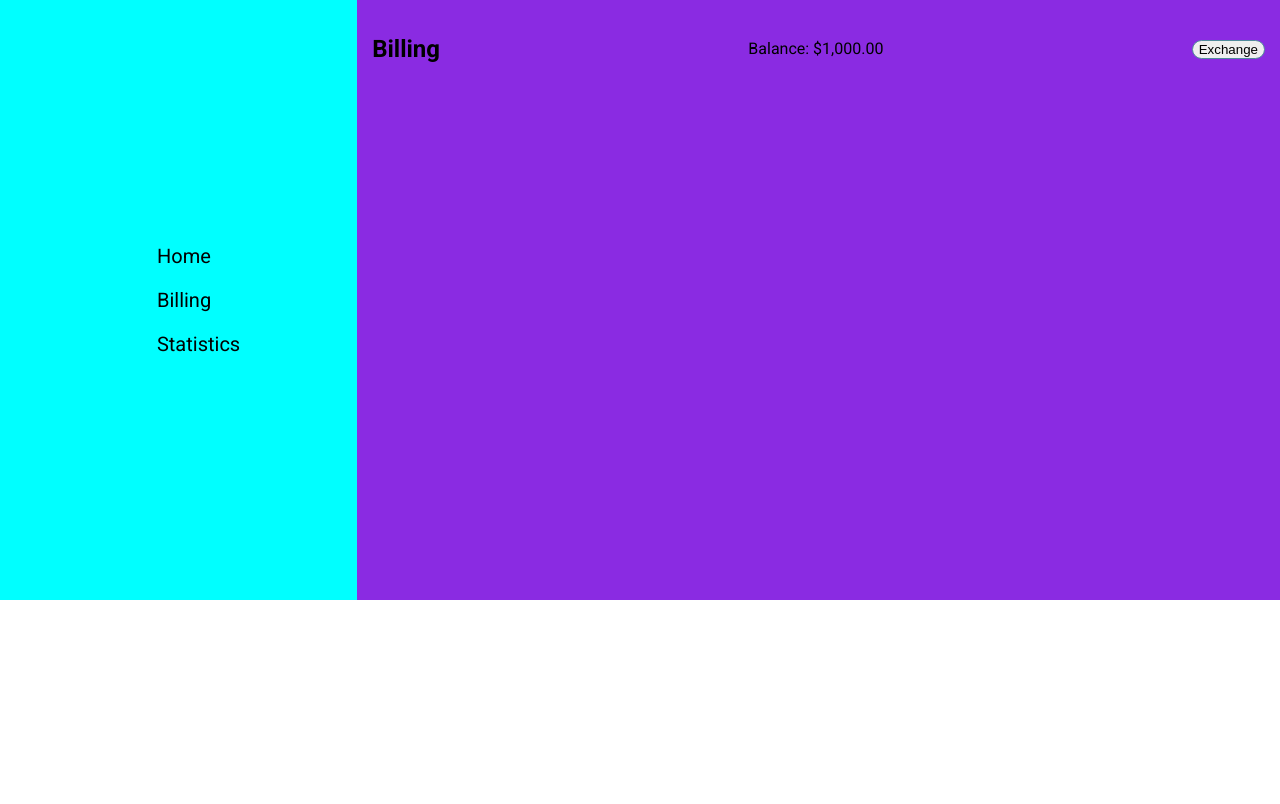
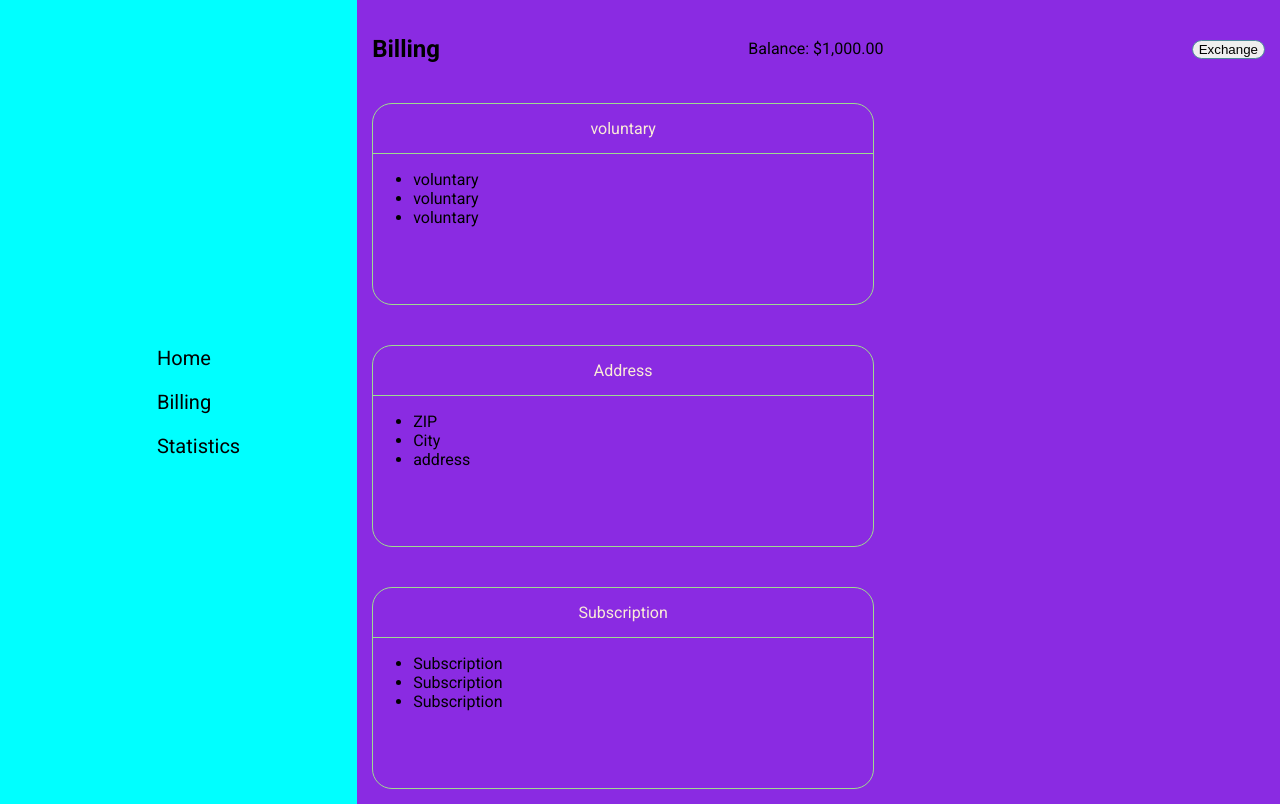
Before and after one commit to szobek/lastProjectWithAngular, an Angular app: page /billing in a window 1280 px wide. Built offline with nearby package versions, Linux system fonts and the light colour scheme.

Commit message:
Setup card base style

```diff
--- /dev/null
+++ b/src/app/components/billing/setup-card-wrapper/setup-card-wrapper.component.html
@@ -0,0 +1,6 @@
+<div class="setup-card-wrapper">
+    <billing-setup-card cardTitle="voluntary" cardSubtitle="please set" />
+    <billing-setup-card cardTitle="Address"  />
+    <billing-setup-card cardTitle="Subscription" />
+
+</div>
--- /dev/null
+++ b/src/app/components/billing/setup-card-wrapper/setup-card-wrapper.component.scss
@@ -0,0 +1,8 @@
+.setup-card-wrapper{
+    display: flex;
+    flex-direction: row;
+    flex-wrap: wrap;
+    justify-content: space-between;
+    margin-top: 20px;
+    gap: 40px;
+}
--- /dev/null
+++ b/src/app/components/billing/setup-card/setup-card.component.html
@@ -0,0 +1,4 @@
+<div class="card">
+    <div class="head">{{cardTitle}} </div>
+    <div class="body" [innerHTML]="cardDescription"></div>
+</div>
--- /dev/null
+++ b/src/app/components/billing/setup-card/setup-card.component.scss
@@ -0,0 +1,13 @@
+.card{
+    width: 45%;
+    min-width: 500px;
+    border: 1px solid #9edb8f;
+    height: 200px;
+    border-radius: 20px;
+    .head{
+        text-align: center;
+        padding: 15px 0;
+        border-bottom: 1px solid #9edb8f;
+        color: antiquewhite;
+    }
+}
--- /dev/null
+++ b/src/app/components/billing/setup-card/setup-card.component.ts
@@ -0,0 +1,32 @@
+import { Component, Input } from '@angular/core';
+
+@Component({
+  selector: 'billing-setup-card',
+  templateUrl: './setup-card.component.html',
+  styleUrls: ['./setup-card.component.scss']
+})
+export class SetupCardComponent {
+  @Input() cardTitle: string = '';
+  @Input() cardDescription: string = '';
+
+  constructor() { }
+
+  ngOnInit() {
+    this.handleType()
+  }
+
+  handleType() {
+    switch (this.cardTitle) {
+      case 'Address':
+        this.cardDescription = `<ul> <li>ZIP</li> <li>City</li> <li>address</li> </ul>`;
+        break;
+      case 'voluntary':
+        this.cardDescription = `<ul> <li>voluntary</li> <li>voluntary</li> <li>voluntary</li> </ul>`;
+        break;
+      case 'Subscription':
+        this.cardDescription = `<ul> <li>Subscription</li> <li>Subscription</li> <li>Subscription</li> </ul>`;
+        break;
+      default:
+    }
+  }
+}
--- a/src/app/components/billing/wrapper/billing-wrapper.component.html
+++ b/src/app/components/billing/wrapper/billing-wrapper.component.html
@@ -1 +1,2 @@
 <billing-header />
+<billing-setup-card-wrapper />
--- a/src/app/modules/billing/billing.module.ts
+++ b/src/app/modules/billing/billing.module.ts
@@ -4,6 +4,8 @@ import { SharedModule } from '../shared/shared.module';
 import { RouterModule, Routes } from '@angular/router';
 import { BillingWrapperComponent } from 'src/app/components/billing/wrapper/billing-wrapper.component';
 import { HeaderComponent } from 'src/app/components/billing/header/header.component';
+import { SetupCardComponent } from 'src/app/components/billing/setup-card/setup-card.component';
+import { SetupCardWrapperComponent } from 'src/app/components/billing/setup-card-wrapper/setup-card-wrapper.component';
 
 const routes:Routes = [
   {path: 'billing', component: BillingWrapperComponent},
@@ -11,12 +13,18 @@ const routes:Routes = [
 
 @NgModule({
   declarations: [
-    HeaderComponent
+    HeaderComponent,
+    SetupCardComponent,
+    SetupCardWrapperComponent
   ],
   imports: [
     CommonModule,
     SharedModule,
     RouterModule.forRoot(routes)
-  ],exports: [HeaderComponent]
+  ],
+  exports: [
+    HeaderComponent,
+    SetupCardComponent,
+    SetupCardWrapperComponent]
 })
 export class BillingModule { }
```
Also changed, not shown: src/app/components/billing/setup-card-wrapper/setup-card-wrapper.component.ts (added, +9 -0 lines), 2 other files (tests, documents, lock files or other folders).
